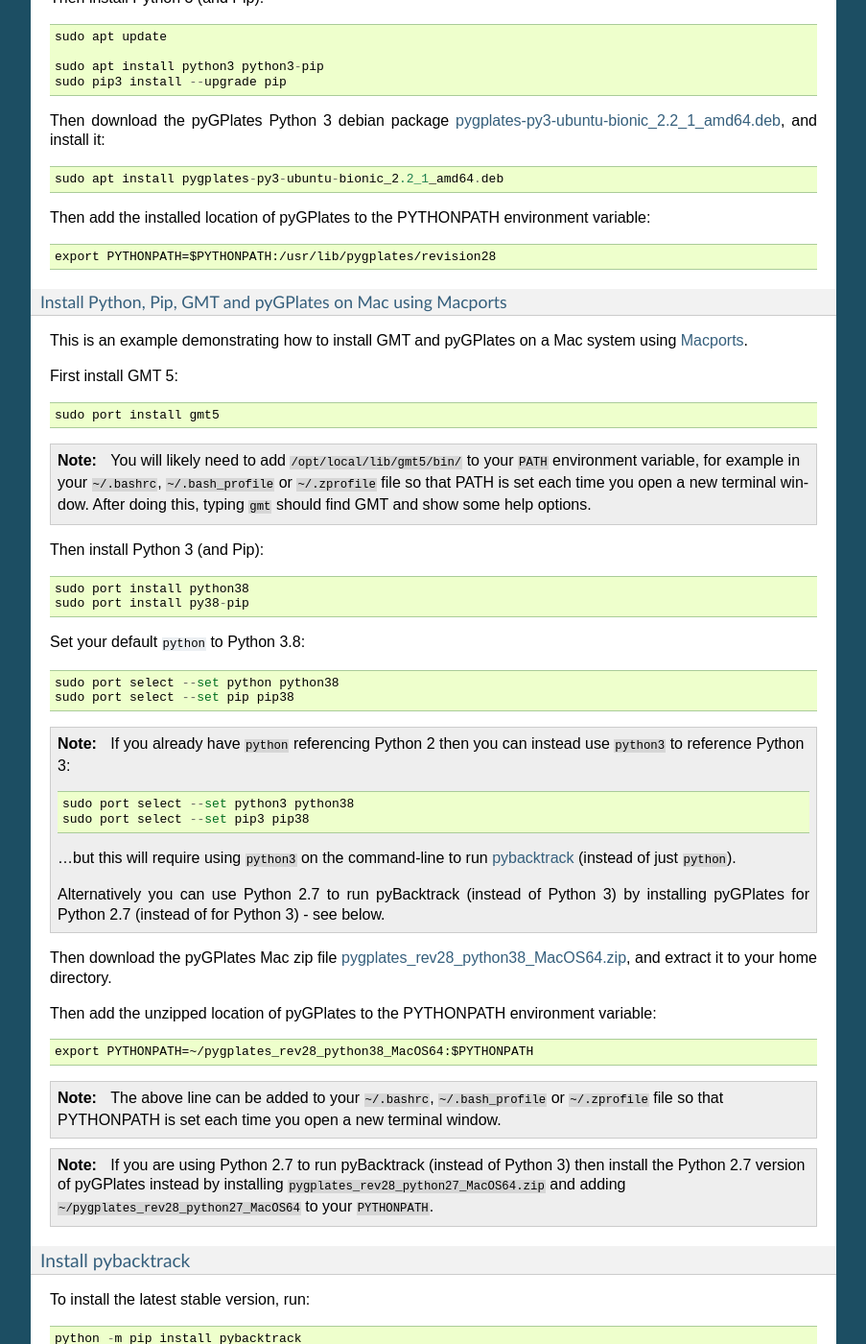
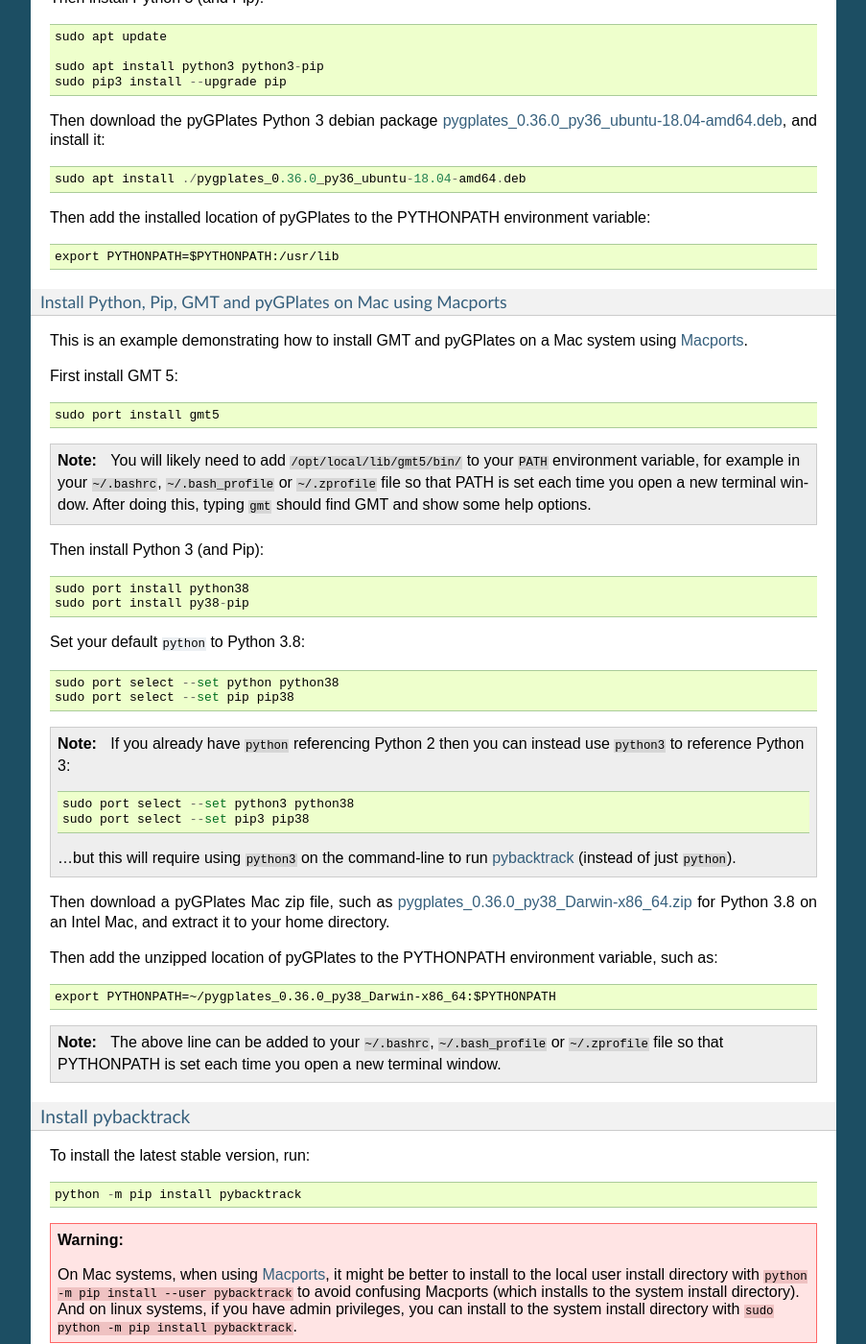
Before and after one commit to EarthByte/pyBacktrack, a Sphinx documentation site: the page built from docs/pybacktrack_getting_started.rst, in a window 1280 px wide and 1400 px high, scrolled down 1616 px. Shown: the whole window at 96% size, without its empty margins (198-1101 px from the left). Built offline with Sphinx 7.4.7, drawn with Linux system fonts in a browser that asks for light colours; some of the changed text lies outside the part shown.

Commit message:
Update docs to pyGPlates 0.36 (from 0.28).

```diff
--- a/docs/pybacktrack_getting_started.rst
+++ b/docs/pybacktrack_getting_started.rst
@@ -52,8 +52,8 @@
 `PyGPlates` is not currently installable as a package and so needs to be in the python path (sys.path or PYTHONPATH).
 Installation instructions are available `here <http://www.gplates.org/docs/pygplates/index.html>`_.
 
-`PyGPlates` now supports Python 3 (in addition to Python 2.7) so you can now use pyBacktrack with either Python 2.7 or 3.
-The :ref:`Macports install example <pybacktrack_install_requirements_mac>` below shows one approach to selecting the default Python (2.7 or 3) using ``sudo port select``.
+`PyGPlates` supports Python 3 (in addition to Python 2.7) so you can now use pyBacktrack with either.
+The :ref:`Macports install example <pybacktrack_install_requirements_mac>` below shows one approach to selecting the default Python using ``sudo port select``.
 Another approach is using Python virtual environments where each environment has its own ``python``, ``pip`` and installed packages.
 However, currently pyGPlates does not yet work in virtual environments (at least on Mac systems).
 
@@ -80,16 +80,16 @@
   sudo apt install python3 python3-pip
   sudo pip3 install --upgrade pip
 
-Then download the pyGPlates Python 3 debian package `pygplates-py3-ubuntu-bionic_2.2_1_amd64.deb <https://sourceforge.net/projects/gplates/files/pygplates/beta-revision-28/ubuntu/>`_,
+Then download the pyGPlates Python 3 debian package `pygplates_0.36.0_py36_ubuntu-18.04-amd64.deb <https://www.earthbyte.org/download-pygplates-0-36/>`_,
 and install it:
 ::
 
-  sudo apt install pygplates-py3-ubuntu-bionic_2.2_1_amd64.deb
+  sudo apt install ./pygplates_0.36.0_py36_ubuntu-18.04-amd64.deb
 
 Then add the installed location of pyGPlates to the PYTHONPATH environment variable:
 ::
 
-  export PYTHONPATH=$PYTHONPATH:/usr/lib/pygplates/revision28
+  export PYTHONPATH=$PYTHONPATH:/usr/lib
 
 .. _pybacktrack_install_requirements_mac:
 
@@ -129,22 +129,16 @@
           ...but this will require using ``python3`` on the command-line to run
           :ref:`pybacktrack <pybacktrack_use_a_builtin_module_script>` (instead of just ``python``).
 
-          Alternatively you can use Python 2.7 to run pyBacktrack (instead of Python 3) by installing pyGPlates
-          for Python 2.7 (instead of for Python 3) - see below.
-
-Then download the pyGPlates Mac zip file `pygplates_rev28_python38_MacOS64.zip <https://sourceforge.net/projects/gplates/files/pygplates/beta-revision-28/>`_,
+Then download a pyGPlates Mac zip file, such as `pygplates_0.36.0_py38_Darwin-x86_64.zip <https://www.earthbyte.org/download-pygplates-0-36/>`_ for Python 3.8 on an Intel Mac,
 and extract it to your home directory.
 
-Then add the unzipped location of pyGPlates to the PYTHONPATH environment variable:
+Then add the unzipped location of pyGPlates to the PYTHONPATH environment variable, such as:
 ::
 
-  export PYTHONPATH=~/pygplates_rev28_python38_MacOS64:$PYTHONPATH
+  export PYTHONPATH=~/pygplates_0.36.0_py38_Darwin-x86_64:$PYTHONPATH
 
 .. note:: The above line can be added to your ``~/.bashrc``, ``~/.bash_profile`` or ``~/.zprofile`` file
           so that PYTHONPATH is set each time you open a new terminal window.
-
-.. note:: If you are using Python 2.7 to run pyBacktrack (instead of Python 3) then install the Python 2.7 version of pyGPlates instead by installing
-          ``pygplates_rev28_python27_MacOS64.zip`` and adding ``~/pygplates_rev28_python27_MacOS64`` to your ``PYTHONPATH``.
 
 
 .. _pybacktrack_install_pybacktrack:
```
